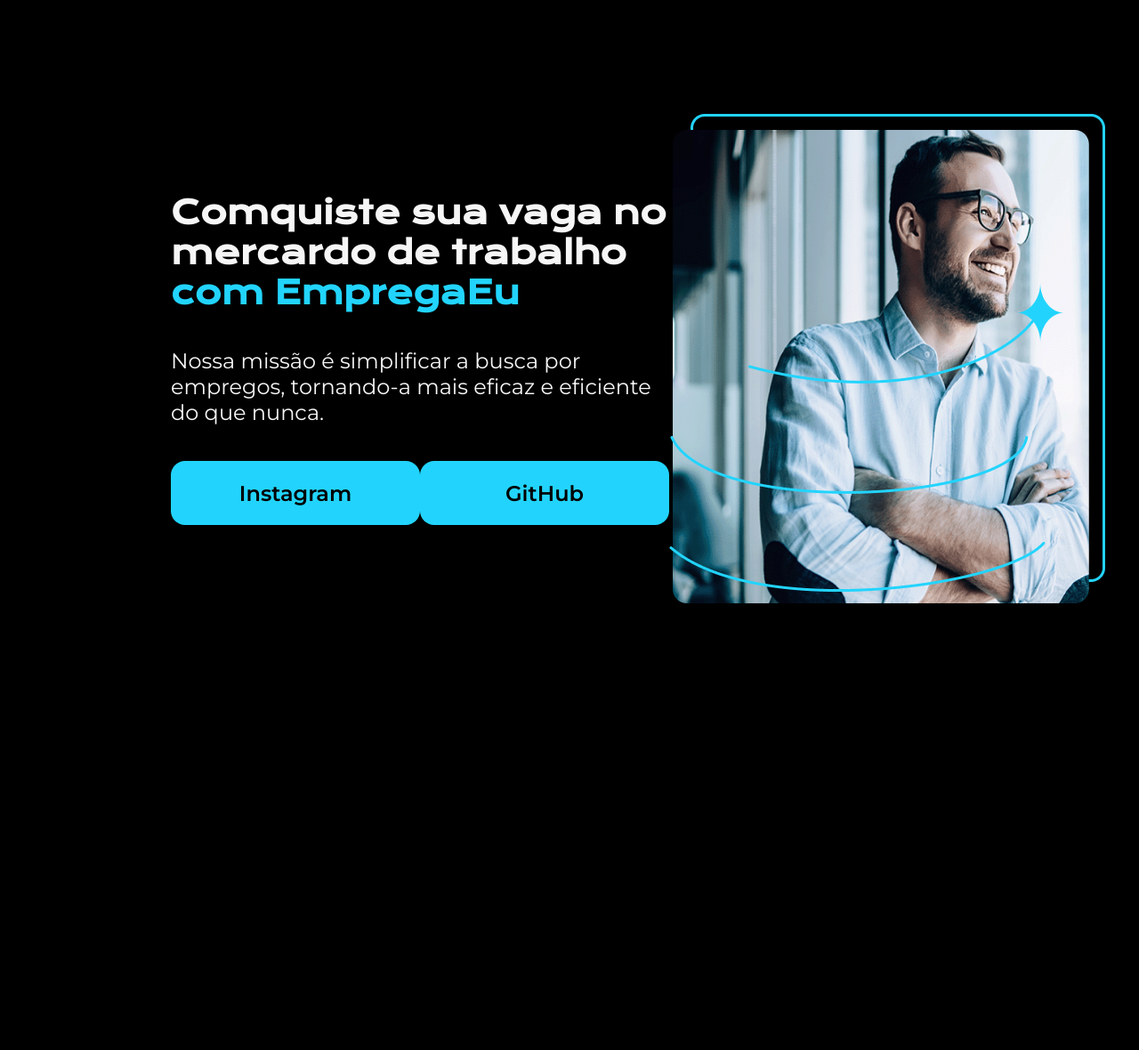
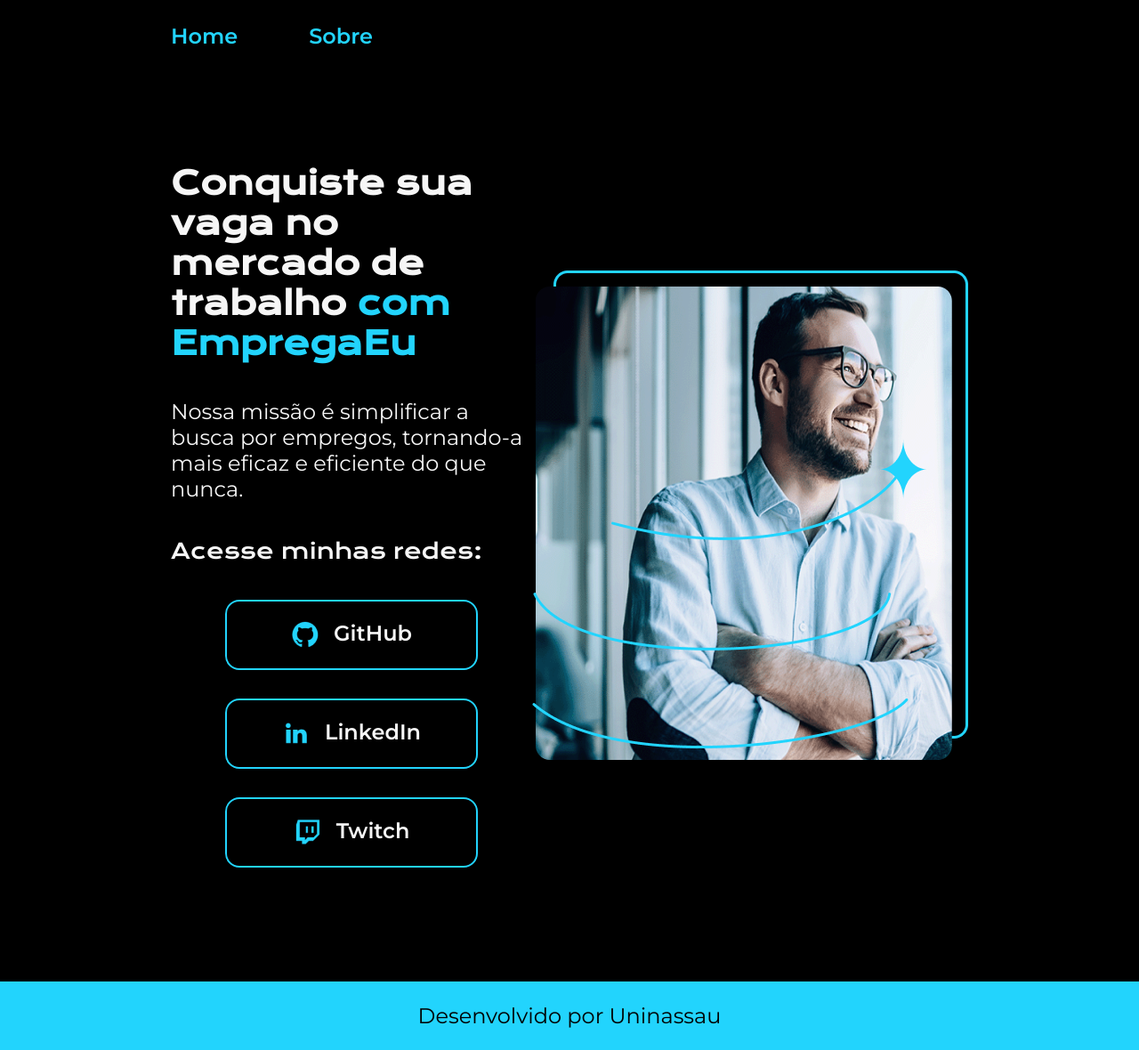
Before and after one commit to Matheuscroft/EmpregaEU2, a plain HTML site: page index.html in a window 1280 px wide. Shown: the whole page at 89% size. Before the commit the page ends 928 px from the top, so only its background shows below. Drawn offline with nearby package versions, Linux system fonts and the light colour scheme.

Commit message:
commit correto

```diff
--- a/index.html
+++ b/index.html
@@ -5,24 +5,43 @@
     <meta charset="UTF-8">
     <meta name="viewport" content="width=device-width, initial-scale=1.0">
     <title>EmpregaEU</title>
-    <link rel="stylesheet" href="style.css">
+    <link rel="stylesheet" href="styles/style.css">
 </head>
 
 <body>
-    <header></header>
+    <header class="cabecalho">
+        <nav class="cabecalho__menu">
+        <a class="cabecalho__menu__link"  href="index.html">Home</a>
+        <a class="cabecalho__menu__link"  href="about.html">Sobre</a>
+        </nav>
+    </header>
     <main class="apresentacao">
         <section class="apresentacao__conteudo">
-            <h1 class="apresentacao__conteudo__titulo">Comquiste sua vaga no mercardo de trabalho<strong
+            <h1 class="apresentacao__conteudo__titulo">Conquiste sua vaga no mercado de trabalho<strong
             class="titulo-destaque"> com EmpregaEu </strong></h1>
             <p class="apresentacao__conteudo__texto">Nossa missão é simplificar a busca por empregos, tornando-a mais eficaz e eficiente do que nunca. </p>
+            <h2  class="apresentacao__links__subtitulo">Acesse minhas redes:</h2>
             <div class="apresentacao__links">
-                <a class="apresentacao__links__link" href="#">Instagram</a>
-                <a class="apresentacao__links__link" href="#">GitHub</a>
+                <a class="apresentacao__links__link" href="https://github.com/rafaballerini">
+                    <img src='assets/Logo Github.png'>
+                    GitHub
+                </a>
+                <a class="apresentacao__links__link" href="https://www.linkedin.com/in/diogo-francisco-borba-rodrigues-3a1b5179/">
+                    <img src="assets/Logo linkedin.png">
+                    LinkedIn
+                    </a>
+                <a class="apresentacao__links__link" href="#">
+                    <img src="assets/Logo Twitch.png">
+                    Twitch
+                    </a>
+
             </div>
         </section>
         <img src="imagem-2.png" alt="Foto Empresario">
     </main>
-    <footer></footer>
+    <footer class="rodape">
+        <p>Desenvolvido por Uninassau</p>
+    </footer>
 </body>
 
 </html>
--- a/style.css
+++ b/styles/style.css
@@ -39,13 +39,23 @@
     font-family: 'Montserrat', sans-serif;
 }
 
+.apresentacao__links__subtitulo {
+    font-family:'Krona One', sans-serif;
+    font-weight: 400;
+    font-size: 24px;
+}
+
 .apresentacao__links{
     display: flex;
     justify-content: space-between;
+    flex-direction: column;
+    align-items: center;
+    gap: 32px;
 }
 
 .apresentacao__links__link{
-    background-color: #22D4FD;
+   /* background-color: #22D4FD;*/
+    border: 2px solid #22D4FD;
     width: 280px;
     text-align: center;
     border-radius: 16px;
@@ -53,6 +63,41 @@
     font-weight: 600;
     padding: 21.5px 0;
     text-decoration: none;
+    color: #F6F6F6;
+    font-family: 'Montserrat', sans-serif;
+
+    display: flex;
+    justify-content: center;
+    gap: 16px;
+}
+
+.apresentacao__links__link:hover {
+    background-color: #272727;
+}
+
+.rodape {
+    padding: 24px;
     color: #000000;
+    background-color: #22D4FD;
+    text-align: center;
     font-family: 'Montserrat', sans-serif;
+    font-size: 24px;
+    font-weight: 400;
 }
+
+.cabecalho {
+    padding: 2% 0% 0% 15%;
+}
+
+.cabecalho__menu {
+    display: flex;
+    gap: 80px;
+}
+
+.cabecalho__menu__link {
+    font-family: 'Montserrat', sans-serif;
+    font-size: 24px;
+    font-weight: 600;
+    color: #22D4FD;
+    text-decoration: none;
+}
```
Also changed, not shown: about.html (added, +24 -0 lines), assets/Logo Github.png (added), assets/Logo Twitch.png (added), assets/Logo linkedin.png (added).
